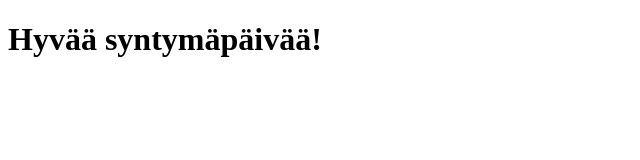
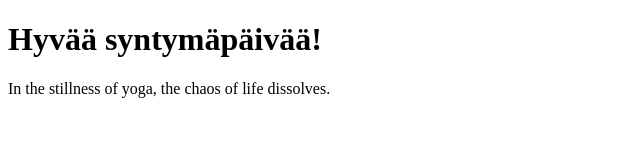
Before and after one commit to roosakivila/nellibirthday, a plain HTML site: page index.html in a window 1280 px wide. Shown: the whole page, without its empty margins (0-640 px from the left). Drawn offline with Linux system fonts and the light colour scheme.

Commit message:
quoten tulostus sivulle

```diff
--- a/fetch.js
+++ b/fetch.js
@@ -9,8 +9,8 @@ export function fetchQuotes() {
             return response.json();
         })
         .then(data => {
-            console.log('Fetched data:', data.data);
-            return data.data;
+            console.log('Fetched data:', data);
+            return data;
         })
         .catch(error => {
             console.error('Fetch Error:', error);
--- a/index.html
+++ b/index.html
@@ -10,6 +10,7 @@
 
 <body>
     <h1>Hyvää syntymäpäivää!</h1>
+    <div id="tulos"></div>
 
     <script type="module" src="java.js"></script>
 </body>
--- a/java.js
+++ b/java.js
@@ -10,7 +10,8 @@ function randomQuote() {
             const randomQuote = quoteData.motivationalQuotes[randomIndex];
 
             console.log(randomQuote); // Display the random quote in the console
-            return randomQuote; // Return the random quote (if needed)
+            let quote = `<p> ${randomQuote} </p>`
+            return document.getElementById("tulos").innerHTML = quote; // Return the random quote (if needed)
         } else {
             console.error("No quotes found in the data.");
         }
```
